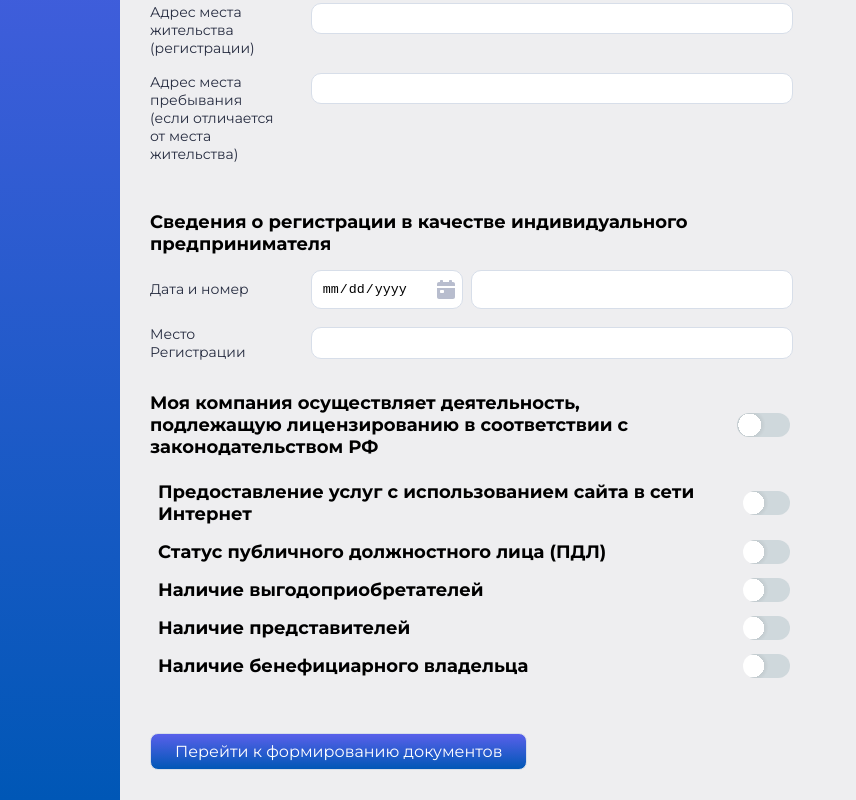
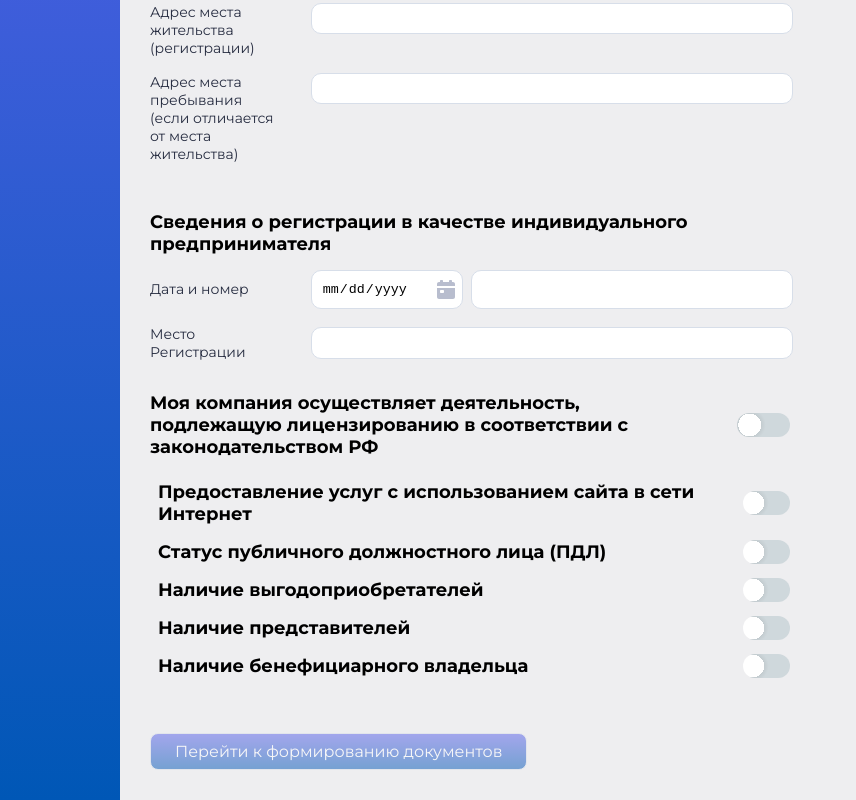
Before and after one commit to ilyakaverin/GPB-assignment, a React (Create React App) app: page / in a window 1280 px wide. Shown: the part 422-1222 px from the top of the page, without its empty margins (0-856 px from the left). Built offline with nearby package versions, Linux system fonts and the light colour scheme; the HTML template or start-up script is replaced by a standard one.

Commit message:
small fixes

```diff
--- a/src/customHooks.js
+++ b/src/customHooks.js
@@ -20,6 +20,7 @@ const useFieldValue = (name) => {
 
   return [value, prevValue];
 };
+// OnChange
 export default ({ name, onChange }) => {
   const [value, prevValue] = useFieldValue(name);
 
--- a/src/reducer.tsx
+++ b/src/reducer.tsx
@@ -82,8 +82,9 @@ export const stateReducer = (store: StoreInterface, action: ACTIONTYPE) => {
       survey: { ...store.survey, [datakey]: payload },
     }),
     checkFilling: () => {
+
       const isAllFieldsFilled = payload.every(
-        // @ts-ignore
+                //@ts-ignore
         (key: string) => store[datakey][key].length > 0
       )
         ? "approved"
--- a/src/views/Main/Main.tsx
+++ b/src/views/Main/Main.tsx
@@ -36,7 +36,7 @@ const Main = () => {
                 <AddCardButton
                   classname="cardSendButton"
                   type="submit"
-                  disabled={false /* !isMinimumDataFilled */}
+                  disabled={!isMinimumDataFilled}
                   name="Перейти к формированию документов"
                   onClick={() => {
                     dispatch({ type: "prepareObject", datakey: "" });
```
